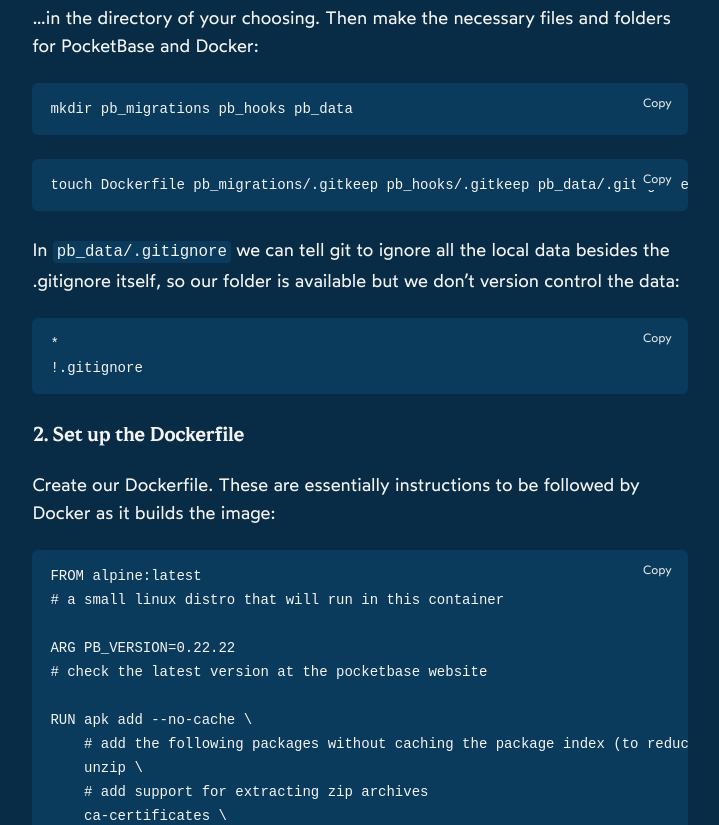
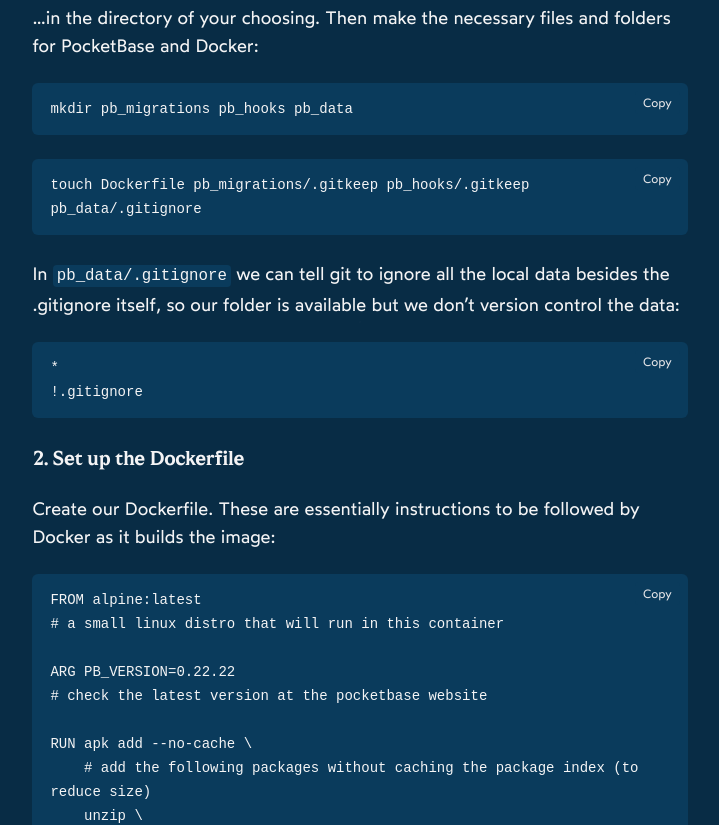
Before and after one commit to GVPproj/grahamvanpelt.dev, an Astro site: page /blog/deploy-pocketbase-to-fly in a window 1280 px wide. Shown: the part 878-1703 px from the top of the page, without its empty margins (280-999 px from the left). Built offline with nearby package versions, Linux system fonts and the light colour scheme; Astro itself is replaced by a stand-in of ours; code samples lack their colours.

Commit message:
fix: code overflows

```diff
--- a/src/styles/global.css
+++ b/src/styles/global.css
@@ -322,6 +322,10 @@
   padding: 0.875rem 1.125rem;
   border-radius: 0.375rem;
   overflow-x: auto;
+  /* Long lines wrap instead of scrolling off the block. overflow-x stays as a
+     fallback for the things that cannot wrap (a single unbroken token). */
+  white-space: pre-wrap;
+  overflow-wrap: break-word;
   font-size: 0.875rem;
   line-height: 1.5rem;
   /* Shiki writes the theme background inline. code-theme.mjs sets it to the
```
